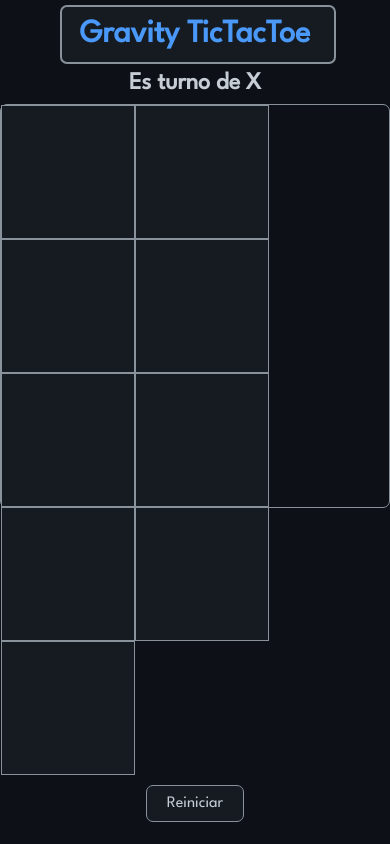
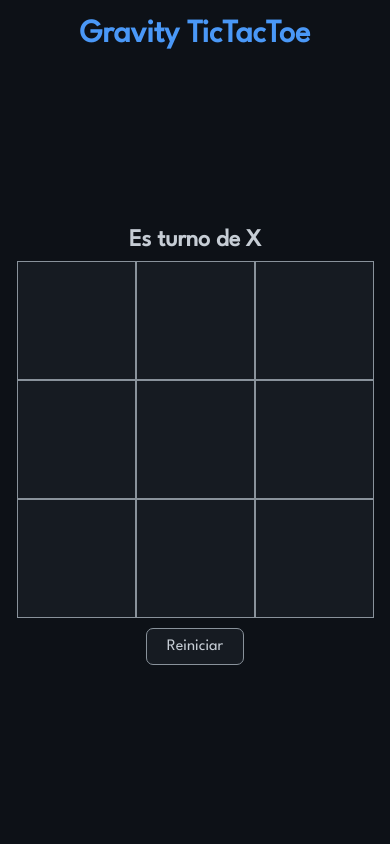
Before and after one commit to FerRomMu/React-gravityTicTacToe, a React (Create React App) app: page / in a window 390 px wide. Built offline with nearby package versions, Linux system fonts and the light colour scheme.

Commit message:
Give some responsive style.

```diff
--- a/src/App.css
+++ b/src/App.css
@@ -105,8 +105,25 @@ main {
 }
 
 @media (max-width:430px) {
+
+  .title::before{
+    display: none;
+  }
+
+  body {
+    overflow: hidden;
+  }
+
   .board {
-    border-width: 1px;
+    border: none;
+    height: 90vw;
+  }
+
+  .cell {
+    padding: 10vw;
+    width: 10vw;
+    height: 10vw;
+    font-size: small;
   }
 
 }
--- a/src/components/Board.jsx
+++ b/src/components/Board.jsx
@@ -1,4 +1,3 @@
-import React, { useState } from 'react';
 import Row from './Row';
 
 //Componente de tablero
@@ -9,8 +8,8 @@ const Board = ({player, setPlayer, setWinner, isTurn, setTurn, boardState, setSt
     if(isInUse(r,c)) return
     setTurn(false)
     changeState(r,c)
-    doGravity()
     setTimeout(() => {
+      doGravity()
       if(checkWin()) {
         setWinner(player)
       }
```
